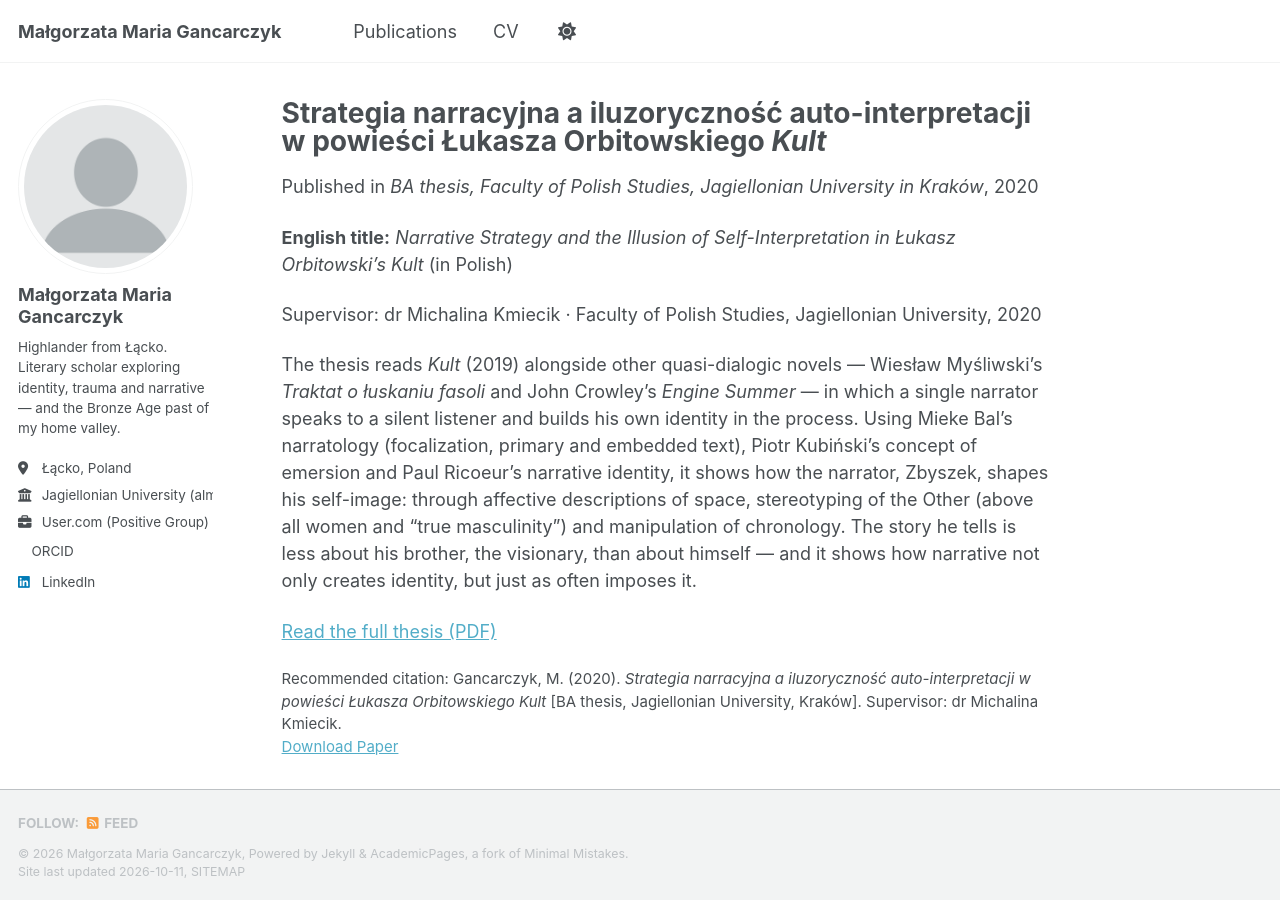
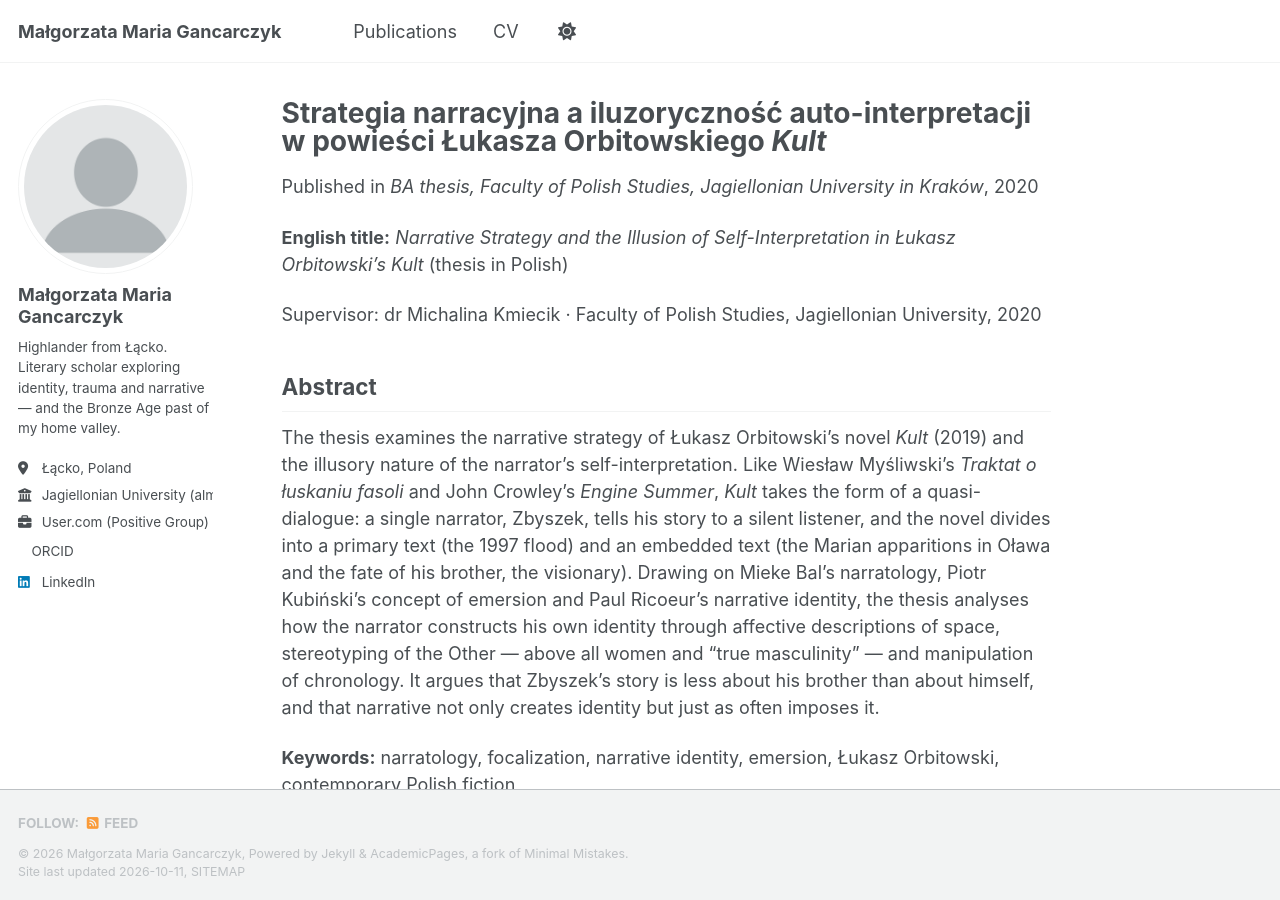
Before and after one commit to malgorzatagancarczyk/malgorzatagancarczyk.github.io, a Jekyll site: the page built from _publications/2020-08-01-ba-thesis-orbitowski-kult.md, in a window 1280 px wide and 900 px high. Built offline with Jekyll 4.4.1, drawn with Linux system fonts in a browser that asks for light colours; a style sheet for code colours, icons or effects is not loaded.

Commit message:
Update 2020-08-01-ba-thesis-orbitowski-kult.md

```diff
--- a/_publications/2020-08-01-ba-thesis-orbitowski-kult.md
+++ b/_publications/2020-08-01-ba-thesis-orbitowski-kult.md
@@ -7,13 +7,21 @@ excerpt: 'How the narrator of Łukasz Orbitowski’s <i>Kult</i> builds — and
 date: 2020-08-01
 venue: 'BA thesis, Faculty of Polish Studies, Jagiellonian University in Kraków'
 paperurl: '/gancarczyk-2020-ba-thesis-orbitowski-kult.pdf'
+pdf: '/gancarczyk-2020-ba-thesis-orbitowski-kult.pdf'
+dissertation_institution: 'Jagiellonian University'
+lang: pl
+keywords: [narratology, focalization, narrative identity, emersion, Łukasz Orbitowski, contemporary Polish fiction]
 citation: 'Gancarczyk, M. (2020). <i>Strategia narracyjna a iluzoryczność auto-interpretacji w powieści Łukasza Orbitowskiego Kult</i> [BA thesis, Jagiellonian University, Kraków]. Supervisor: dr Michalina Kmiecik.'
 ---
 
-**English title:** <i>Narrative Strategy and the Illusion of Self-Interpretation in Łukasz Orbitowski’s Kult</i> (in Polish)
+**English title:** <i>Narrative Strategy and the Illusion of Self-Interpretation in Łukasz Orbitowski’s Kult</i> (thesis in Polish)
 
 Supervisor: dr Michalina Kmiecik · Faculty of Polish Studies, Jagiellonian University, 2020
 
-The thesis reads <i>Kult</i> (2019) alongside other quasi-dialogic novels — Wiesław Myśliwski’s <i>Traktat o łuskaniu fasoli</i> and John Crowley’s <i>Engine Summer</i> — in which a single narrator speaks to a silent listener and builds his own identity in the process. Using Mieke Bal’s narratology (focalization, primary and embedded text), Piotr Kubiński’s concept of emersion and Paul Ricoeur’s narrative identity, it shows how the narrator, Zbyszek, shapes his self-image: through affective descriptions of space, stereotyping of the Other (above all women and “true masculinity”) and manipulation of chronology. The story he tells is less about his brother, the visionary, than about himself — and it shows how narrative not only creates identity, but just as often imposes it.
+## Abstract
+
+The thesis examines the narrative strategy of Łukasz Orbitowski’s novel <i>Kult</i> (2019) and the illusory nature of the narrator’s self-interpretation. Like Wiesław Myśliwski’s <i>Traktat o łuskaniu fasoli</i> and John Crowley’s <i>Engine Summer</i>, <i>Kult</i> takes the form of a quasi-dialogue: a single narrator, Zbyszek, tells his story to a silent listener, and the novel divides into a primary text (the 1997 flood) and an embedded text (the Marian apparitions in Oława and the fate of his brother, the visionary). Drawing on Mieke Bal’s narratology, Piotr Kubiński’s concept of emersion and Paul Ricoeur’s narrative identity, the thesis analyses how the narrator constructs his own identity through affective descriptions of space, stereotyping of the Other — above all women and “true masculinity” — and manipulation of chronology. It argues that Zbyszek’s story is less about his brother than about himself, and that narrative not only creates identity but just as often imposes it.
+
+**Keywords:** narratology, focalization, narrative identity, emersion, Łukasz Orbitowski, contemporary Polish fiction
 
 [Read the full thesis (PDF)](/gancarczyk-2020-ba-thesis-orbitowski-kult.pdf)
```
